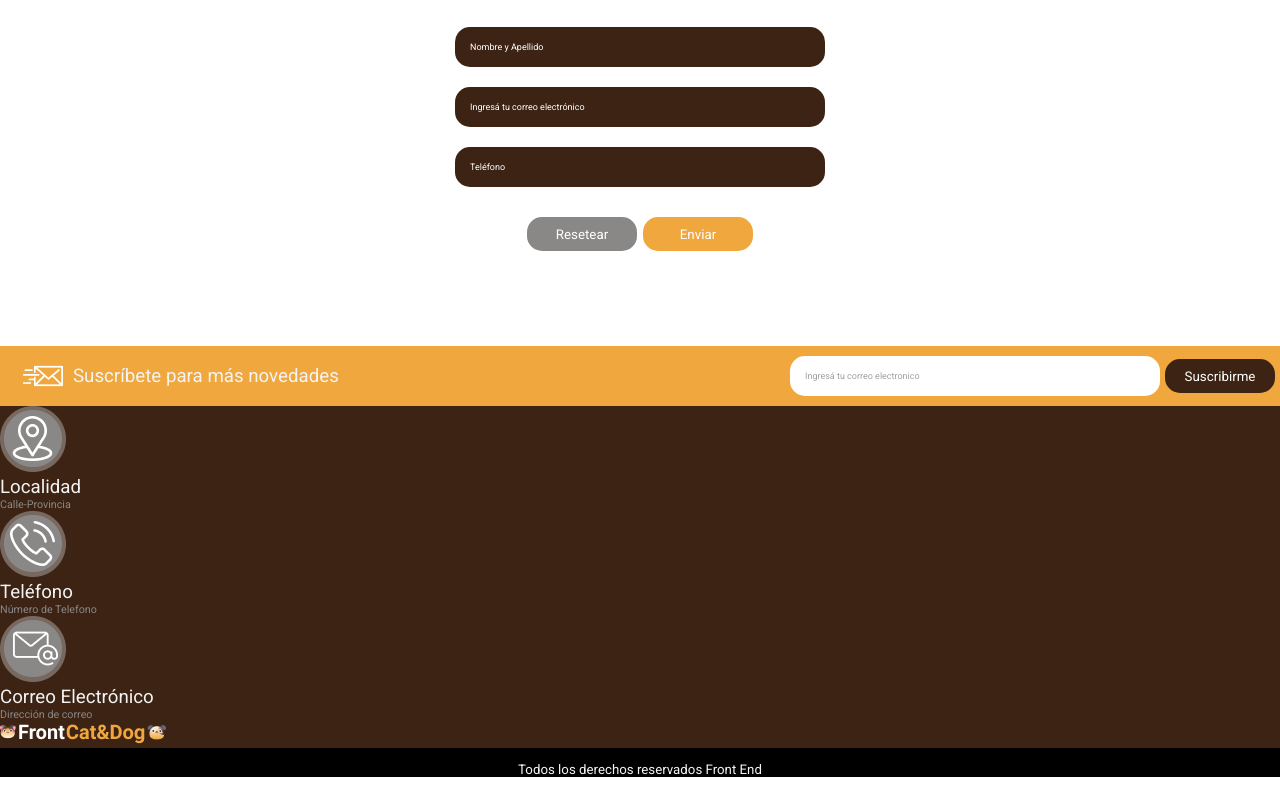
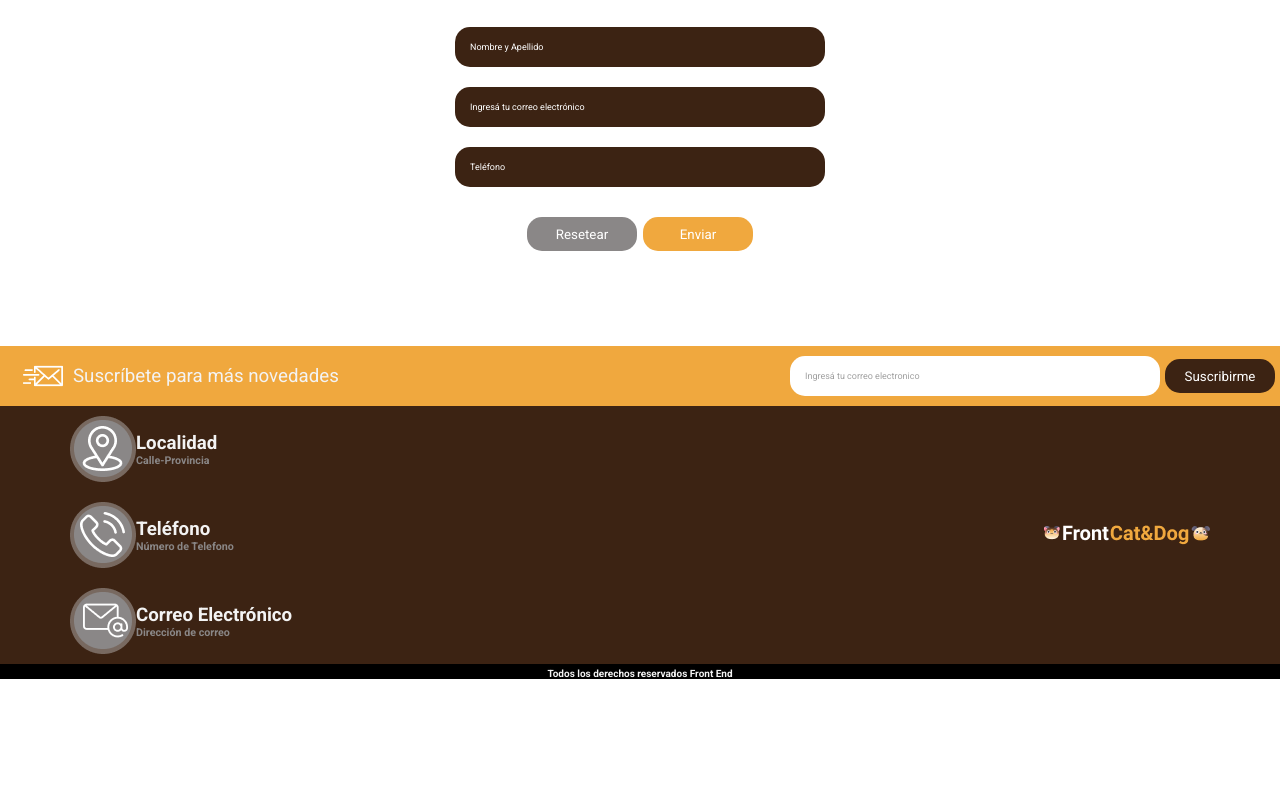
Before and after one commit to Lucasicepeda/Petshop, a plain HTML site: page index.html in a window 1280 px wide. Shown: the part 1237-2028 px from the top of the page. After the commit the page ends 1920 px from the top, so only its background shows below. Drawn offline with Linux system fonts and the light colour scheme.

Commit message:
nuevos agregados flex

```diff
--- a/css/style.css
+++ b/css/style.css
@@ -206,14 +206,9 @@ main input {
 
 footer {
     background-color: black;
-    background-size: contain;
     color: #F3F3F3;
 }
 
-footer h5{
-    text-align: center;
-    margin: 14px;
-}
 footer h6 {
     color: #8A8787;
 }
@@ -258,5 +253,58 @@ footer .fnovedades div img{
 }
 
 footer .fcontacto {
+    display: flex;
+    align-items: center;
+    justify-content: space-between;
     background-color: #3C2313;
 }
+footer .fcontacto h3{
+    font-weight: 700;
+    font-size: 20;
+}
+
+footer .fcontacto h6{
+    font-weight: 700;
+    font-size: 20;
+}
+
+footer .fcontacto .footer_contacto{
+    display: flex;
+    align-items: flex-start;
+    flex-direction: column;
+    justify-content: center;
+}
+
+.localidad{
+    display: flex;
+    align-items: center;
+    justify-content: flex-start;
+    margin: 10px 70px;
+}
+
+.telefono{
+    display: flex;
+    align-items: center;
+    justify-content: flex-start;
+    margin: 10px 70px;
+}
+
+.email{
+    display: flex;
+    align-items: center;
+    justify-content: flex-start;
+    margin: 10px 70px;
+}
+
+footer .fcontacto .footer_logo{
+    margin: 0px 70px 0px 0px;
+}
+
+footer h5{
+    display: flex;
+    justify-content: center;
+    align-items: center;
+    font-weight: 700;
+    font-size: 10px;
+    margin: 4px;
+}
--- a/index.html
+++ b/index.html
@@ -91,17 +91,34 @@
             </div>
         </div>
         <div class="fcontacto">
+            <div class="footer_contacto">
+                <div class="localidad">
                     <img src="./img/LocationIcon.png" alt="">
+                    <div>
                         <h3>Localidad</h3>
                         <h6>Calle-Provincia</h6>
+                    </div>
+                </div>
+                <div class="telefono">
                     <img src="./img/PhoneIcon.png" alt="Phone">
+                    <div>
                         <h3>Teléfono</h3>
                         <h6>Número de Telefono</h6>
+                    </div>
+                </div>
+                <div class="email">
                     <img src="./img/EmailIcon.png" alt="Email">
+                    <div>
                         <h3>Correo Electrónico</h3>
                         <h6>Dirección de correo</h6>
+                    </div>
+                </div>
+            </div>
+            <div class="footer_logo">
                 <img src="./img/Footer_Logo.png" alt="">
             </div>
+        </div>
+        <div></div>
         <h5>Todos los derechos reservados Front End</h5>
     </footer>
 </body>
```
Lines whose indentation alone changed are shown as unchanged.
